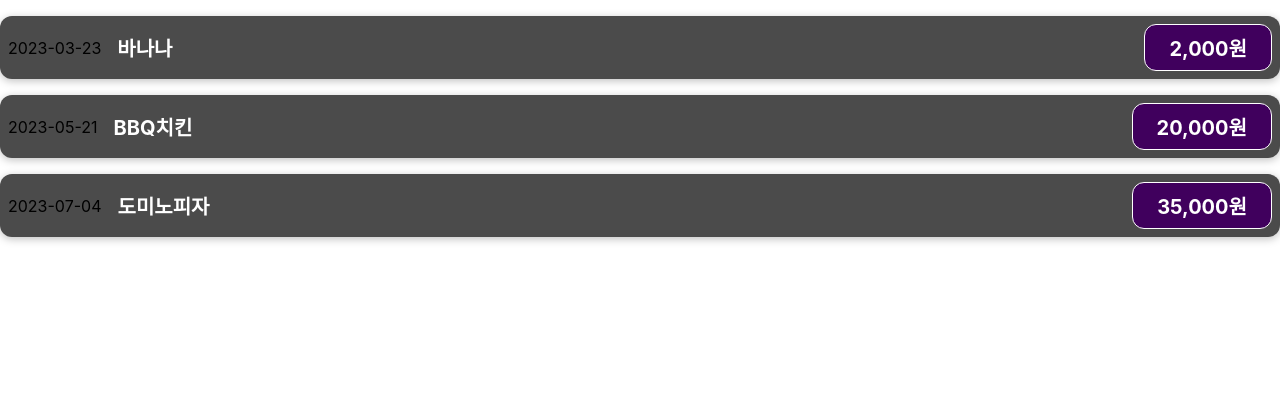
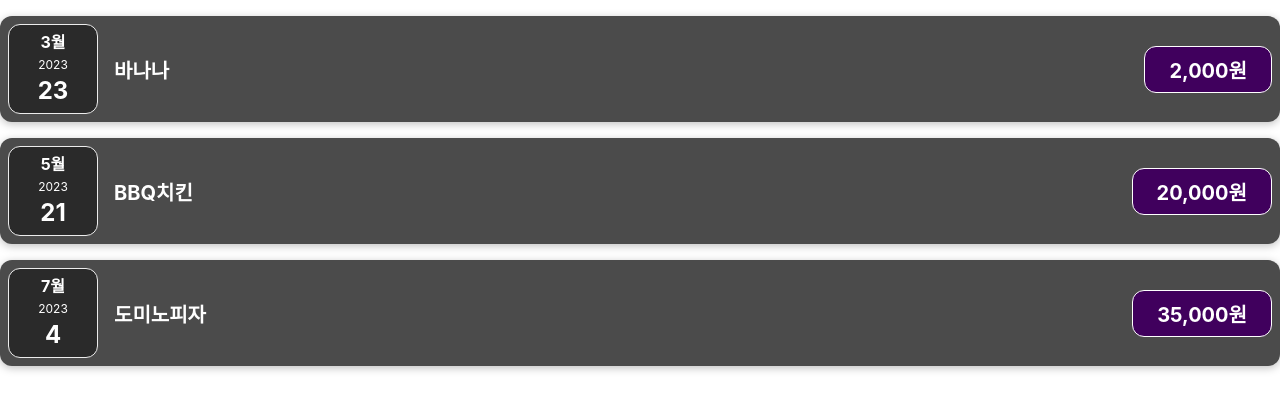
Before and after one commit to SJHlll/react-basic-study-20240501, a React (Create React App) app: page / in a window 1280 px wide. Shown: the top 410 px of the page. Built offline with nearby package versions, Linux system fonts and the light colour scheme.

Commit message:
3. 컴포넌트 분할

```diff
--- a/package.json
+++ b/package.json
@@ -38,7 +38,10 @@
   "devDependencies": {
     "@eslint/js": "^9.1.1",
     "eslint": "^8.57.0",
+    "eslint-config-prettier": "^9.1.0",
+    "eslint-plugin-prettier": "^5.1.3",
     "eslint-plugin-react": "^7.34.1",
-    "globals": "^15.1.0"
+    "globals": "^15.1.0",
+    "prettier": "^3.2.5"
   }
 }
--- a/src/App.js
+++ b/src/App.js
@@ -1,6 +1,7 @@
 import './App.css';
 import React from 'react'
 import ExpenseItem from './components/ExpenseItem';
+import Expenses from './components/Expenses';
 
 function App() {
 
@@ -10,25 +11,23 @@
     {
       title: '바나나',
       price: 2000,
-      date: new Date(2023, 3, 23),
+      date: new Date(2023, 3-1, 23),
     },
     {
       title: 'BBQ치킨',
       price: 20000,
-      date: new Date(2023, 5, 21),
+      date: new Date(2023, 5-1, 21),
     },
     {
       title: '도미노피자',
       price: 35000,
-      date: new Date(2023, 7, 4),
+      date: new Date(2023, 7-1, 4),
     },
   ];
 
   return (
     <>
-      <ExpenseItem date={expenses[0].date} title={expenses[0].title} price={expenses[0].price} />
-      <ExpenseItem date={expenses[1].date} title={expenses[1].title} price={expenses[1].price} />
-      <ExpenseItem date={expenses[2].date} title={expenses[2].title} price={expenses[2].price} />
+      <Expenses items={expenses} />
     </>
   );
 }
--- /dev/null
+++ b/src/components/ExpenseDate.css
@@ -0,0 +1,30 @@
+.expense-date {
+  display: flex;
+  flex-direction: column;
+  width: 5.5rem;
+  height: 5.5rem;
+  border: 1px solid #ececec;
+  background-color: #2a2a2a;
+  color: white;
+  border-radius: 12px;
+  align-items: center;
+  justify-content: center;
+}
+
+.expense-date div {
+  margin-bottom: 0.25rem;
+}
+
+.expense-date__month {
+  font-size: 1rem;
+  font-weight: bold;
+}
+
+.expense-date__year {
+  font-size: 0.75rem;
+}
+
+.expense-date__day {
+  font-size: 1.5rem;
+  font-weight: bold;
+}
--- /dev/null
+++ b/src/components/ExpenseDate.js
@@ -0,0 +1,19 @@
+import React from 'react'
+import './ExpenseDate.css';
+
+const ExpenseDate = ({date}) => {
+
+  const year = date.getFullYear();
+  const month = date.toLocaleString('ko-KR', {month: 'long'});
+  const day = date.getDate();
+
+  return (
+    <div className='expense-date'>
+      <div className='expense-date__month'>{month}</div>
+      <div className='expense-date__year'>{year}</div>
+      <div className='expense-date__day'>{day}</div>
+    </div>
+  );
+};
+
+export default ExpenseDate;
--- a/src/components/ExpenseItem.js
+++ b/src/components/ExpenseItem.js
@@ -1,29 +1,16 @@
 import React from 'react'
 
 import './ExpenseItem.css'
+import ExpenseDate from './ExpenseDate';
 
 const ExpenseItem = ({date, title, price}) => {
-
-  // 한자리 수를 두자리로 변환해주는 함수
-  const make2digit = (text) => {
-    return text.toString().padStart(2, '0');
-  }
-
-  // 날짜 포멧팅 변환 함수 정의
-  const makeFormattedDate = () => {
-   const year = date.getFullYear();
-   const month = date.getMonth();
-   const day = date.getDate();
-
-   return `${year}-${make2digit(month)}-${make2digit(day)}`;
-  }
 
   // 숫자를 화폐 표기법으로 바꾸기
   const formattedPrice = new Intl.NumberFormat('ko-KR').format(price);
 
   return (
     <div className='expense-item'>
-      <div>{makeFormattedDate()}</div>
+      <ExpenseDate date={date} />
       <div className='expense-item__description'>
         <h2>{title}</h2>
         <div className='expense-item__price'>{formattedPrice}원</div>
--- /dev/null
+++ b/src/components/Expenses.js
@@ -0,0 +1,26 @@
+import React from 'react'
+import ExpenseItem from './ExpenseItem';
+
+const Expenses = ({items: expenses}) => {
+  return (
+    <div className='expenses'>
+    <ExpenseItem
+    date={expenses[0].date}
+    title={expenses[0].title}
+    price={expenses[0].price}
+    />
+    <ExpenseItem
+    date={expenses[1].date}
+    title={expenses[1].title}
+    price={expenses[1].price}
+    />
+    <ExpenseItem
+    date={expenses[2].date}
+    title={expenses[2].title}
+    price={expenses[2].price}
+    />
+    </div>
+  )
+}
+
+export default Expenses;
```
Also changed, not shown: 2 other files (tests, documents, lock files or other folders).
